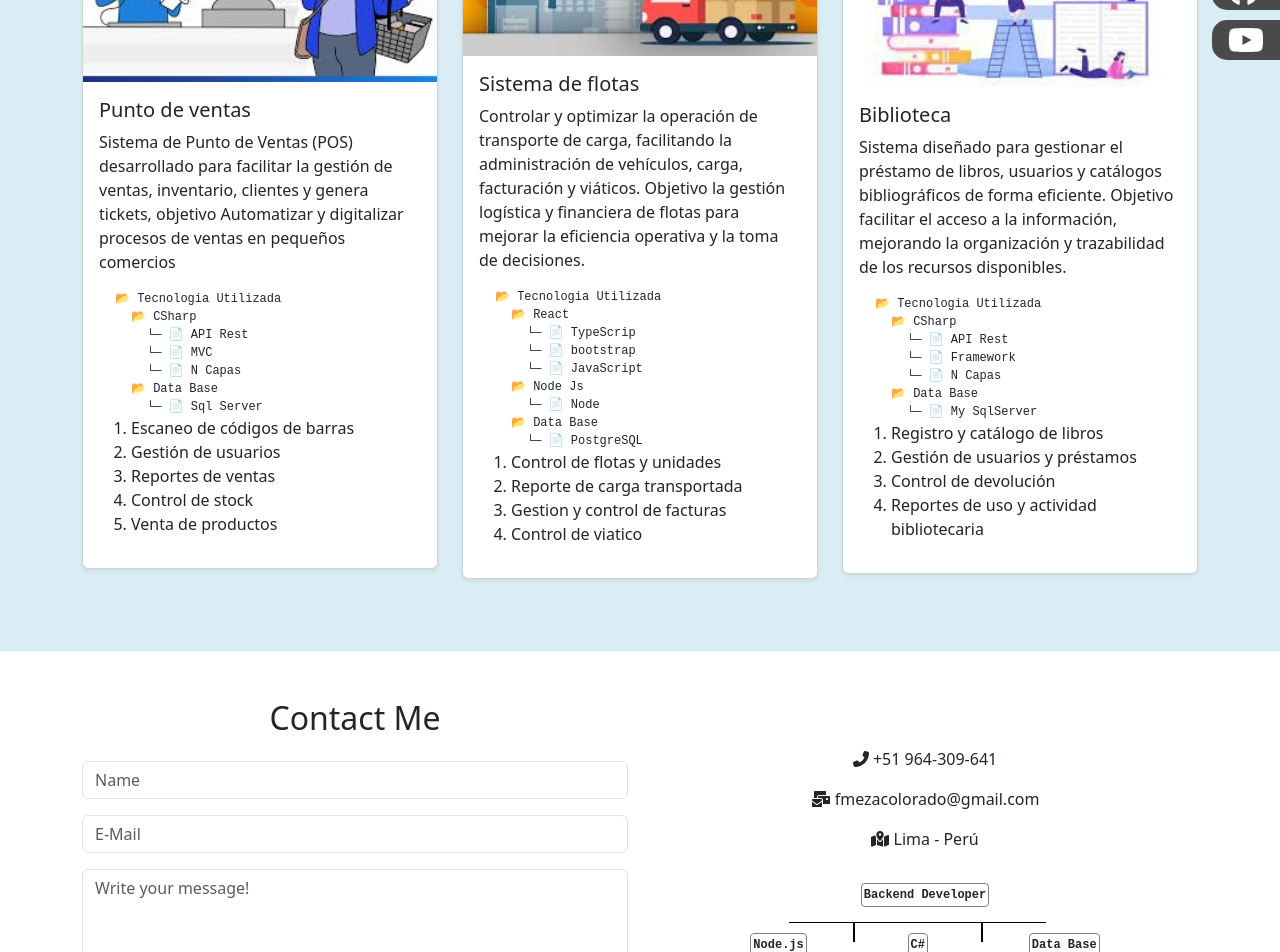
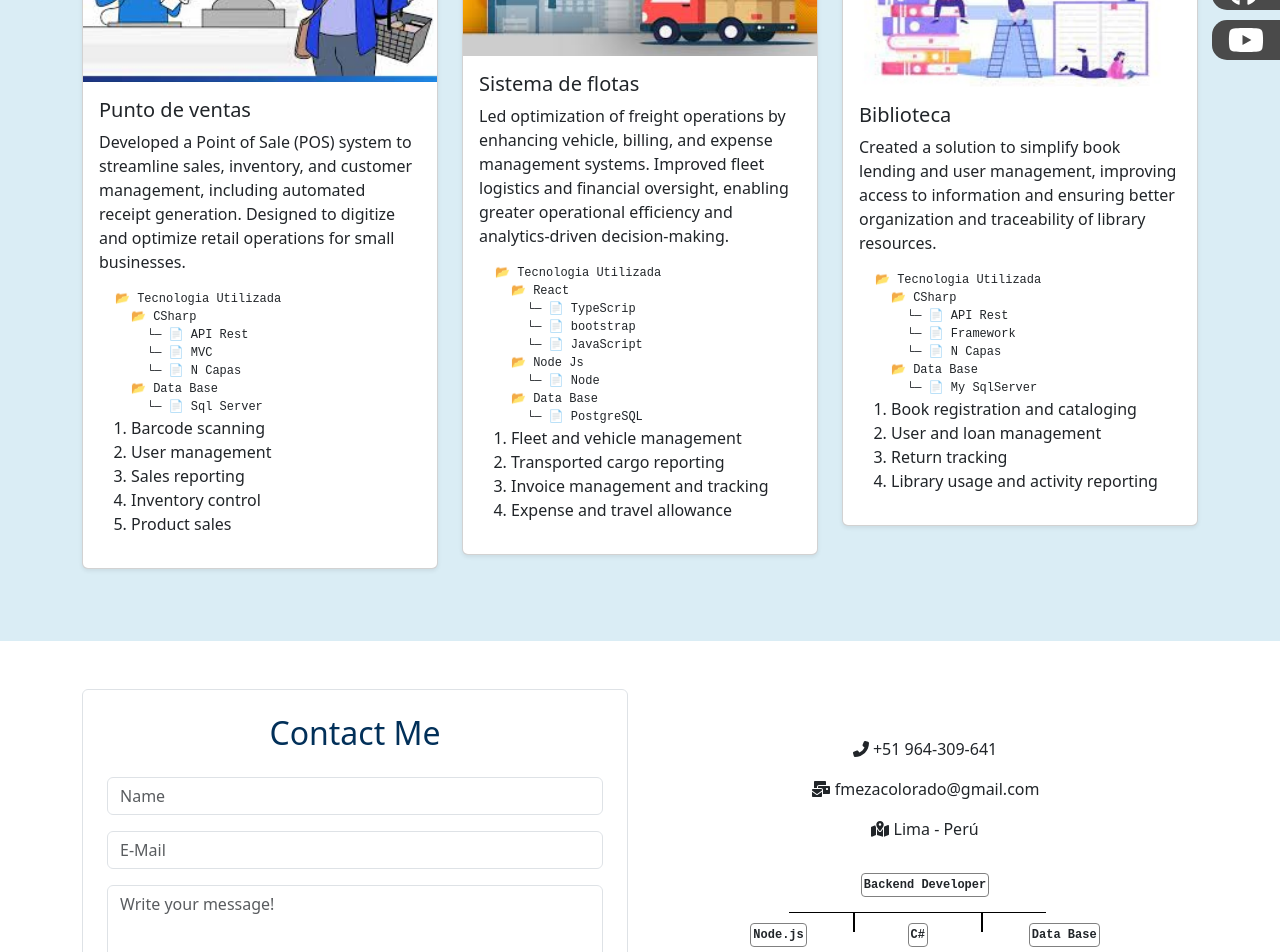
Before and after one commit to FMezaC/Portafolio, a React (Vite) app: page / in a window 1280 px wide. Shown: the part 660-1612 px from the top of the page. Built offline with nearby package versions, Linux system fonts and the light colour scheme.

Commit message:
agregando traduccion

```diff
--- a/src/components/Alerts/ToastNotification.tsx
+++ b/src/components/Alerts/ToastNotification.tsx
@@ -13,7 +13,7 @@ const ToastNotification = ({
 }: ToastNotificationProps) => {
   return (
     <div
-      className="toast-container position-fixed bottom-0 end-0 p-3"
+      className="toast-container position-fixed bottom-0 end-0 p-4"
       style={{ zIndex: 9999 }}
     >
       <div
--- a/src/components/Navbar.tsx
+++ b/src/components/Navbar.tsx
@@ -4,12 +4,38 @@ function Navbar() {
   const [isOpen, setIsOpen] = useState(false);
   const toggleNavbar = () => setIsOpen(!isOpen);
   const handleLinkClick = () => setIsOpen(false);
+
+  const languages = [
+    { code: "EN", label: "English" },
+    { code: "ES", label: "Español" },
+  ];
   return (
     <nav className="navbar navbar-expand-lg bg-principal navbar-dark sticky-top">
       <div className="container">
         <a className="navbar-brand" href="#">
           Federico Meza
         </a>
+        <div className="dropdown me-auto">
+          <button
+            className="btn btn-principal btn-sm dropdown-toggle"
+            type="button"
+            id="languageDropdown"
+            data-bs-toggle="dropdown"
+            aria-expanded="false"
+          >
+            EN
+          </button>
+          <ul
+            className="dropdown-menu bg-principal"
+            aria-labelledby="languageDropdown"
+          >
+            <li>
+              <a className="dropdown-item btn-principal" href="#">
+                ES
+              </a>
+            </li>
+          </ul>
+        </div>
         <button
           className="navbar-toggler"
           type="button"
--- a/src/pages/Contact.tsx
+++ b/src/pages/Contact.tsx
@@ -62,8 +62,8 @@ const Contact = () => {
       <div className="container">
         <div className="row justify-content-center">
           <div className="col-md-6">
-            <h2 className="mb-4 text-center">Contact Me</h2>
-            <form onSubmit={handleSubmit}>
+            <form onSubmit={handleSubmit} className="border p-4 rounded">
+              <h2 className="mb-4 text-center text-principal">Contact Me</h2>
               <div className="mb-3">
                 <input
                   type="text"
--- a/src/pages/Projects.tsx
+++ b/src/pages/Projects.tsx
@@ -12,25 +12,25 @@ import Bubble from "../components/AnimatedLetters/bubble.tsx";
 
 const Proyects = () => {
   const featVentas = [
-    "Escaneo de códigos de barras",
-    "Gestión de usuarios",
-    "Reportes de ventas",
-    "Control de stock",
-    "Venta de productos",
+    "Barcode scanning",
+    "User management",
+    "Sales reporting",
+    "Inventory control",
+    "Product sales",
   ];
 
   const featFlota = [
-    "Control de flotas y unidades",
-    "Reporte de carga transportada",
-    "Gestion y control de facturas",
-    "Control de viatico",
+    "Fleet and vehicle management",
+    "Transported cargo reporting",
+    "Invoice management and tracking",
+    "Expense and travel allowance",
   ];
 
   const featBiblioteca = [
-    "Registro y catálogo de libros",
-    "Gestión de usuarios y préstamos",
-    "Control de devolución",
-    "Reportes de uso y actividad bibliotecaria",
+    "Book registration and cataloging",
+    "User and loan management",
+    "Return tracking",
+    "Library usage and activity reporting",
   ];
 
   return (
@@ -45,10 +45,10 @@ const Proyects = () => {
               <div className="card-body">
                 <h5 className="card-title">Punto de ventas</h5>
                 <p className="card-text">
-                  Sistema de Punto de Ventas (POS) desarrollado para facilitar
-                  la gestión de ventas, inventario, clientes y genera tickets,
-                  objetivo Automatizar y digitalizar procesos de ventas en
-                  pequeños comercios
+                  Developed a Point of Sale (POS) system to streamline sales,
+                  inventory, and customer management, including automated
+                  receipt generation. Designed to digitize and optimize retail
+                  operations for small businesses.
                 </p>
                 <TreeNode node={puntoDeVenta} />
                 <ol className="">
@@ -67,11 +67,10 @@ const Proyects = () => {
               <div className="card-body">
                 <h5 className="card-title">Sistema de flotas</h5>
                 <p className="card-text">
-                  Controlar y optimizar la operación de transporte de carga,
-                  facilitando la administración de vehículos, carga, facturación
-                  y viáticos. Objetivo la gestión logística y financiera de
-                  flotas para mejorar la eficiencia operativa y la toma de
-                  decisiones.
+                  Led optimization of freight operations by enhancing vehicle,
+                  billing, and expense management systems. Improved fleet
+                  logistics and financial oversight, enabling greater
+                  operational efficiency and analytics-driven decision-making.
                 </p>
                 <TreeNode node={SysFlotas} />
                 <ol className="">
@@ -88,10 +87,9 @@ const Proyects = () => {
               <div className="card-body">
                 <h5 className="card-title">Biblioteca</h5>
                 <p className="card-text">
-                  Sistema diseñado para gestionar el préstamo de libros,
-                  usuarios y catálogos bibliográficos de forma eficiente.
-                  Objetivo facilitar el acceso a la información, mejorando la
-                  organización y trazabilidad de los recursos disponibles.
+                  Created a solution to simplify book lending and user
+                  management, improving access to information and ensuring
+                  better organization and traceability of library resources.
                 </p>
                 <TreeNode node={SysBiblioteca} />
                 <ol>
```
